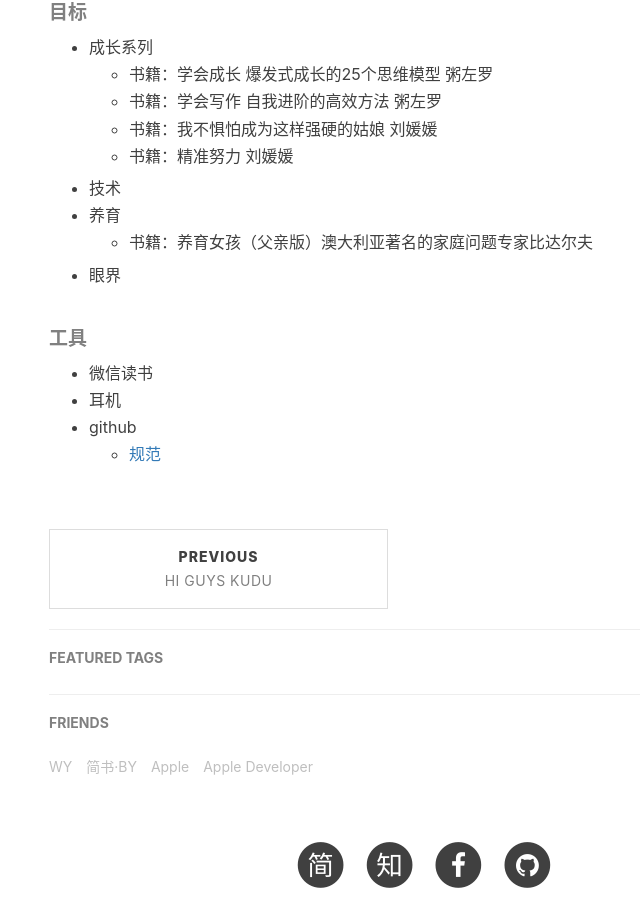
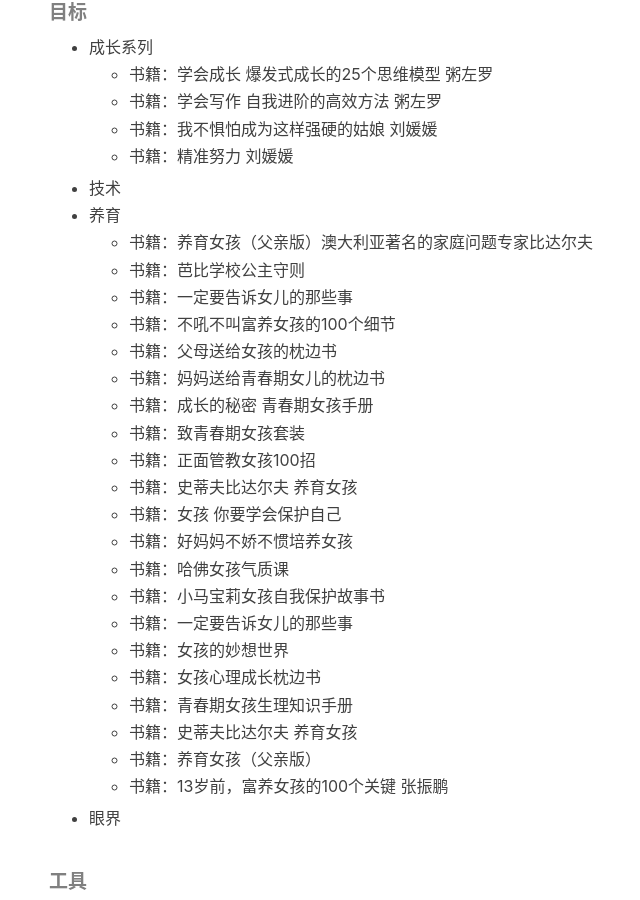
Before and after one commit to feature2018/feature2018.github.io, a Jekyll site: the page built from _posts/2021-02-01-Hi-Guys-target.md, in a window 1280 px wide and 900 px high, scrolled down 649 px. Shown: the whole window, without its empty margins (216-856 px from the left). Built offline with Jekyll 4.4.1, drawn with Linux system fonts in a browser that asks for light colours; nearby versions of some CDN libraries; our own code applies the rules of GitHub Pages for plain Markdown files; comment, search, counter and statistics services are not loaded.

Commit message:
张振鹏

```diff
--- a/_posts/2021-02-01-Hi-Guys-target.md
+++ b/_posts/2021-02-01-Hi-Guys-target.md
@@ -14,6 +14,26 @@
 - 技术
 - 养育
   - 书籍：养育女孩（父亲版）澳大利亚著名的家庭问题专家比达尔夫
+  - 书籍：芭比学校公主守则
+  - 书籍：一定要告诉女儿的那些事
+  - 书籍：不吼不叫富养女孩的100个细节
+  - 书籍：父母送给女孩的枕边书
+  - 书籍：妈妈送给青春期女儿的枕边书
+  - 书籍：成长的秘密 青春期女孩手册
+  - 书籍：致青春期女孩套装
+  - 书籍：正面管教女孩100招
+  - 书籍：史蒂夫比达尔夫 养育女孩
+  - 书籍：女孩 你要学会保护自己
+  - 书籍：好妈妈不娇不惯培养女孩
+  - 书籍：哈佛女孩气质课
+  - 书籍：小马宝莉女孩自我保护故事书
+  - 书籍：一定要告诉女儿的那些事
+  - 书籍：女孩的妙想世界
+  - 书籍：女孩心理成长枕边书
+  - 书籍：青春期女孩生理知识手册
+  - 书籍：史蒂夫比达尔夫 养育女孩
+  - 书籍：养育女孩（父亲版）
+  - 书籍：13岁前，富养女孩的100个关键 张振鹏
 - 眼界
 
 ##### 工具
```
